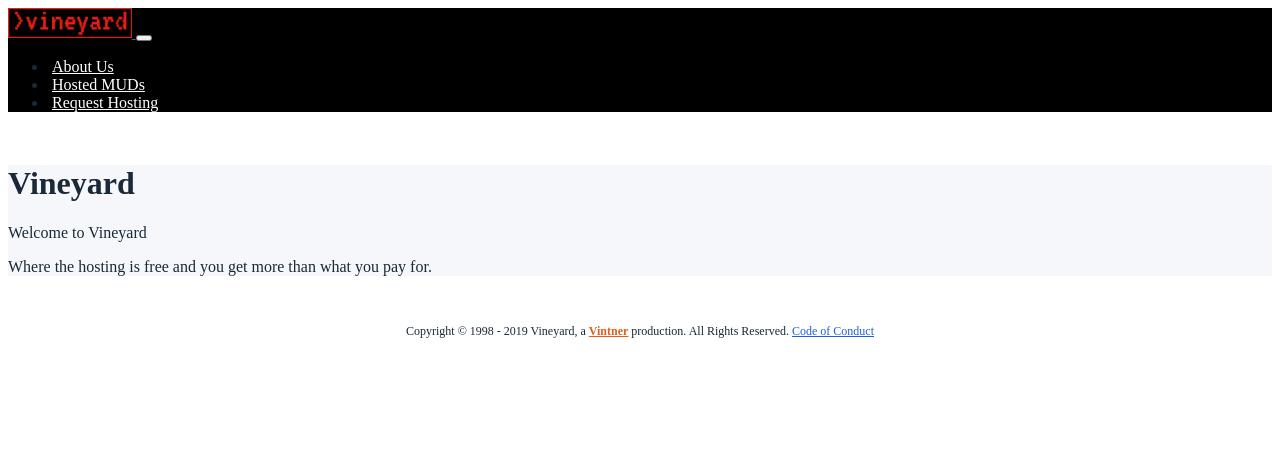
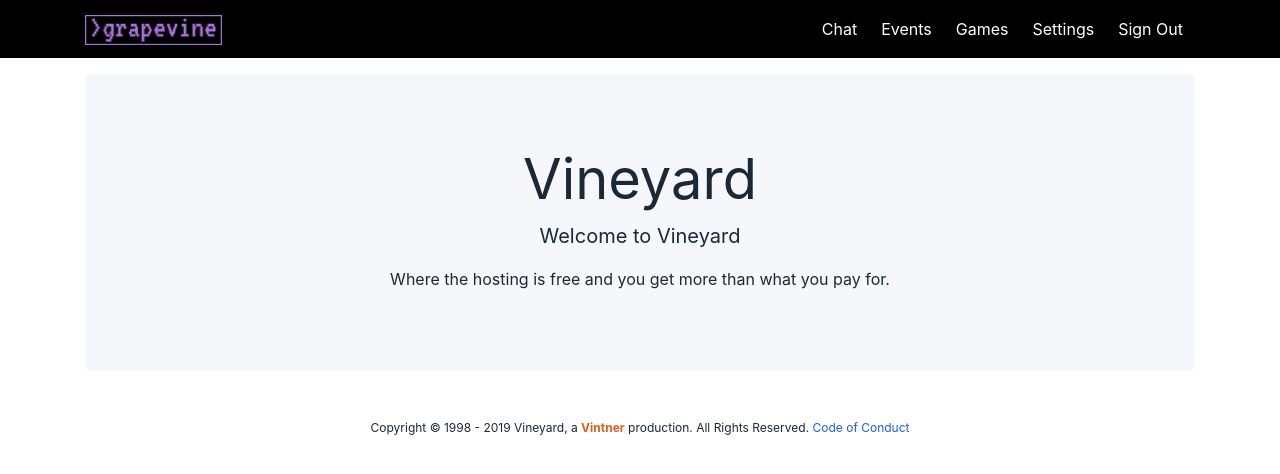
Before and after one commit to vintnerhaus/vineyard.haus, a Jekyll site: the page built from index.html, in a window 1280 px wide. Shown: the top 474 px of the page. Built offline with Jekyll 4.4.1, drawn with Linux system fonts in a browser that asks for light colours; nearby versions of some CDN libraries; Markdown is read by kramdown in place of the engine named in the settings.

Commit message:
Fixing mobile menu.

```diff
--- a/_includes/head.html
+++ b/_includes/head.html
@@ -7,7 +7,8 @@
 
     <title>{{ page.title }}</title>
 
-        <link rel="stylesheet" href="/css/overrides.css">
+    <link rel="stylesheet" href="/css/bootstrap.min.css">
+    <link rel="stylesheet" href="/css/overrides.css">
     <link rel="stylesheet" href="/css/app.css">
     <link rel="stylesheet" href="https://use.fontawesome.com/releases/v5.1.0/css/all.css" integrity="sha384-lKuwvrZot6UHsBSfcMvOkWwlCMgc0TaWr+30HWe3a4ltaBwTZhyTEggF5tJv8tbt" crossorigin="anonymous">
 </head>
--- a/_includes/header.html
+++ b/_includes/header.html
@@ -1,10 +1,8 @@
 <header>
     <nav class="navbar navbar-expand-md">
         <div class="container">
-            <a href="/">
-                <img src="/images/vineyard.png" height="30" />
-            </a>
-            <button class="navbar-toggler" type="button" data-toggle="collapse" data-target="#navbarLinks"
+            <a class="navbar-brand" href="/"> <img height="30" src="/images/grapevine.png">
+            </a> <button class="navbar-toggler" type="button" data-toggle="collapse" data-target="#navbarLinks"
                 aria-controls="navbarLinks" aria-expanded="false" aria-label="Toggle navigation">
                 <span class="navbar-toggler-icon"></span>
             </button>
@@ -12,15 +10,16 @@
             <div class="collapse navbar-collapse" id="navbarLinks">
                 <ul class="navbar-nav ml-auto">
                     <li class="nav-item">
-                        <a href="/about" class="nav-link">About Us</a>
-                    </li>
+                        <a class="nav-link" href="/chat">Chat</a> </li>
                     <li class="nav-item">
-                        <a href="/muds" class="nav-link">Hosted MUDs</a>
-                    </li>
+                        <a class="nav-link" href="/events">Events</a> </li>
                     <li class="nav-item">
-                        <a href="https://docs.google.com/forms/d/1xMCmwsdQ68cGQb5K6Sw9SaEbDbFc2E1wAqCngY47O8E"
-                            target="_blank" class="nav-link">Request Hosting</a>
-                    </li>
+                        <a class="nav-link" href="/games">Games</a> </li>
+                    <li class="nav-item">
+                        <a class="nav-link" href="/manage/settings">Settings</a> </li>
+                    <li class="nav-item">
+                        <a class="nav-link" data-csrf="N24+dQ9kABgiJBEzCg8SDQEABF0INgAAxAZLNOc3FqGXXZxZh+7lQw=="
+                            data-method="delete" data-to="/sign-in" href="/sign-in" rel="nofollow">Sign Out</a> </li>
                 </ul>
             </div>
         </div>
```
